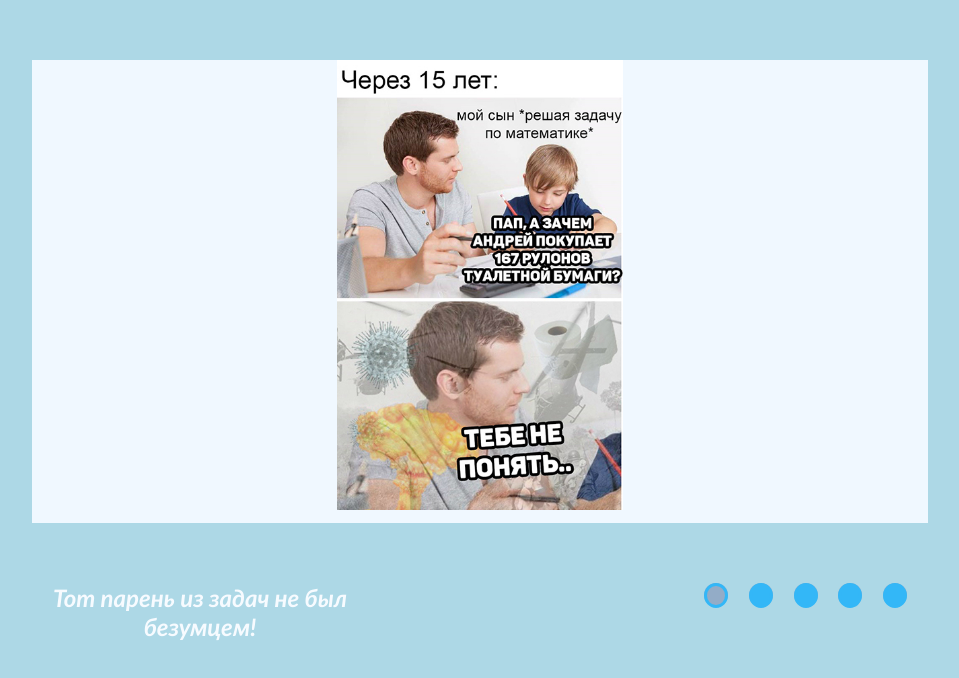
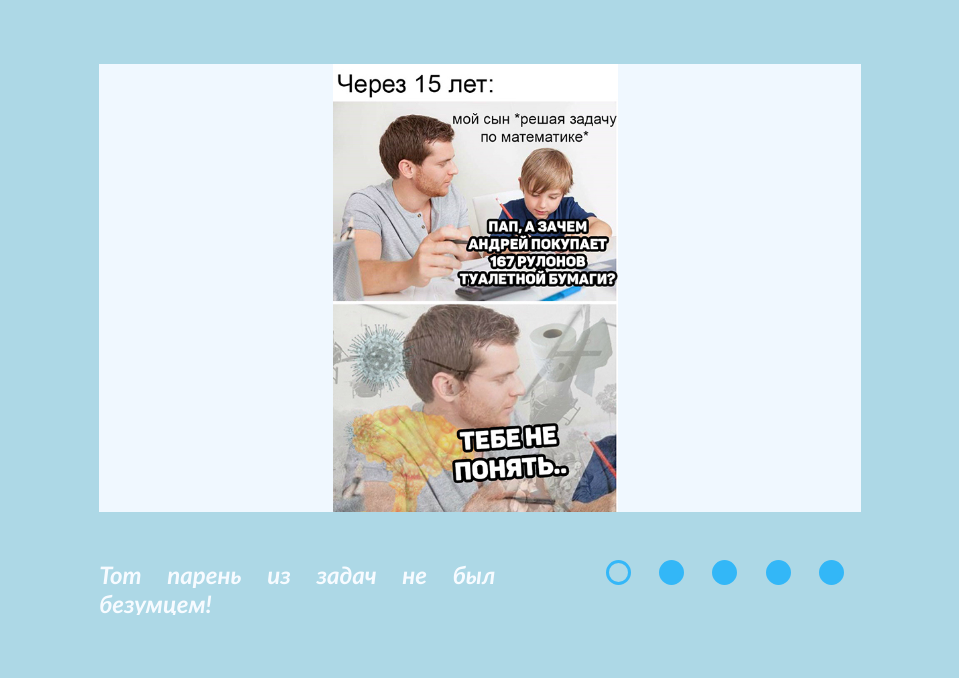
Before and after one commit to VasilinaFreedom/cssMemSlider, a plain HTML site: page cssMemSlider/index.html in a window 1280 px wide. Shown: the whole page, without its empty margins (160-1119 px from the left). Drawn offline with Linux system fonts and the light colour scheme.

Commit message:
fix: fix position slider (05/16/2022 15:32:32)

```diff
--- a/cssMemSlider/index.scss
+++ b/cssMemSlider/index.scss
@@ -4,42 +4,39 @@
 }
 
 body{
-    // background-image: url(assets/1640453177_3-funart-pro-p-krasivie-foni-s-ulibkami-3.jpg);
-    // background-repeat: no-repeat;
-    // background-size: cover;
+    display: flex;
+    justify-content: center;
     background-color: lightblue;
+    overflow: hidden;
     .wrapper{
         width: 70%;
-        // position: relative;
-        display: block;
-        margin: 60px auto;
+        display: flex;
+        justify-content: center;
+        padding-top: 4em;
 
-        // overflow: hidden;
         .slider{
-            width: 100%;
-            height: 100%;
+            width: 85%;
+            height: 60%;
             overflow: hidden;
             display: grid;
-            grid-template-columns: 75% repeat(5,5%);
+            grid-template-columns: 65% repeat(5,7%);
             grid-template-rows: 90% 10%;
             grid-template-areas:
                 "slider slider slider slider slider slider"
                 "text control1 control2 control3 control4 control5";
 
-
             .mems-slider{
                 width: 500%;
                 display: flex;
                 margin-left: 0%;
-                justify-content: center;
-                margin-bottom: 60px;
-                background-color: aliceblue;
+                // justify-content: center;
+                margin-bottom: 3em;
                 transition: all .6s ease;
                 grid-area: slider;
                 .mems{
                     width: 100%;
-                    height: 450px;
-                    background-repeat: no-repeat;
+                    height: 100%;
+                    background-color: aliceblue;
                     background-position: center;
                     display: flex;
                     justify-content: center;
@@ -53,8 +50,9 @@ body{
             width: 100%;
             grid-area: text;
             .text-wrapper{
-                width: 50%;
+                width: 80%;
                 overflow: hidden;
+                text-align: justify;
                 .texts{
                     width: 100%;
                     height: 100%;
@@ -78,45 +76,17 @@ body{
 
     }
 }
-// label {
-//     cursor: pointer;
-//     display: flex;
-//     align-items: center;
-//     justify-content: center;
-//     width: 1.5em;
-//     height: 1.5em;
-//   }
-// label span {
-//     border-radius: 50%;
-//     width: 0.5em;
-//     height: 0.5em;
-//     display: block;
-//     background-color: darkcyan;
-//     border: 0.1em solid khaki;
-//   }
-
-//   label:hover span {
-//     background-color: var(--white);
-//     border-color: var(--white);
-//   }
-
-//   label:active span {
-//     background-color: var(--light);
-//     border-color: var(--light);
-//   }
-
 
 #text1, #text2, #text3, #text4, #text5{
     width: 100%;
-    text-align: center;
     font-style: italic;
     font-family: 'Trebuchet MS', 'Lucida Sans Unicode', 'Lucida Grande', 'Lucida Sans', Arial, sans-serif;
     color: #f7fbff;
 }
 .point1, .point2, .point3, .point4, .point5{
     opacity: .7;
-    width: 1.5em;
-    height: 1.5em;
+    width: 3em;
+    height: 3em;
 }
 .point1{
     grid-area: control1;
@@ -134,14 +104,14 @@ body{
     grid-area: control5;
 }
 img{
-    height: 100%;
+    display: flex;
+    justify-content: center;
 }
 label{
     width: 100%;
     display: flex;
     justify-content: center;
     cursor: pointer;
-    background-color: #899aba;
     border-radius: 90%;
 }
 label span {
@@ -167,7 +137,7 @@ label:active span {
 label:hover{
     opacity: 1;
     transition: .7s;
-    transform: scale(1.1);
+    transform: scale(1.2);
 }
 input{
     visibility: hidden;
@@ -202,3 +172,13 @@ input{
 #point5:checked ~ .text-control>.text-wrapper>.texts>.mems-text {
     margin-left: -400%;
 }
+//adaptive
+@media (max-width: 850px) {
+    // img{
+    //     width: 80%;
+    // }
+  }
+
+  @media (max-width: 480px) {
+
+  }
```
Also changed, not shown: cssMemSlider/index.css, 1 other file.
